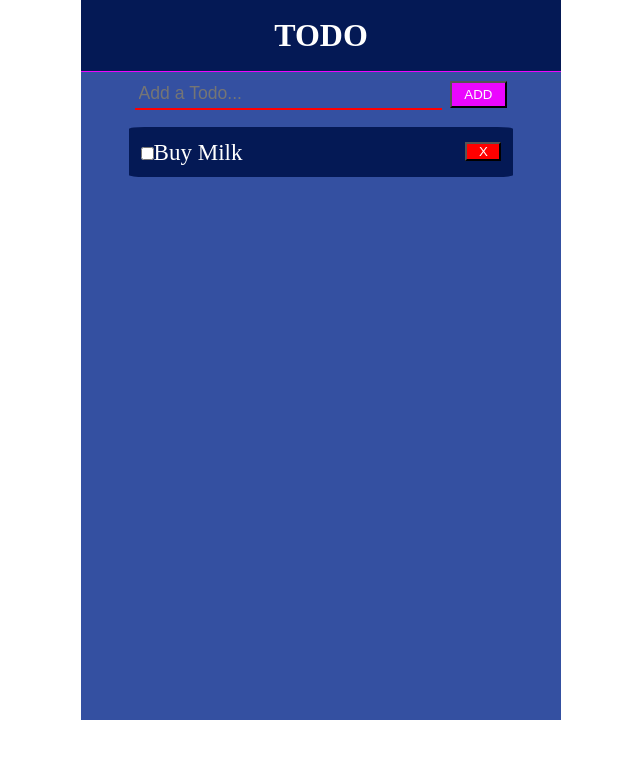
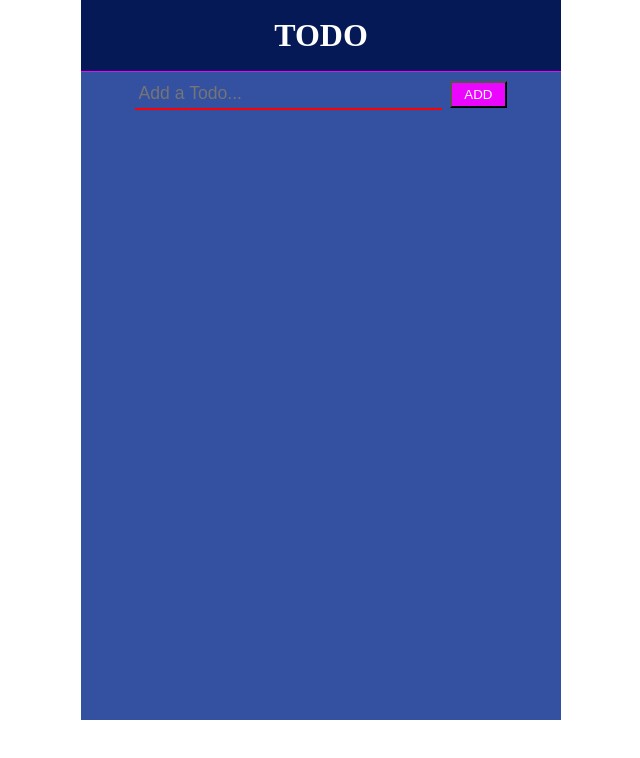
Before and after one commit to SkyWalkerPS/ToDo, a plain HTML site: page index.html in a window 1280 px wide. Shown: the whole page, without its empty margins (319-959 px from the left). Drawn offline with Linux system fonts and the light colour scheme.

Commit message:
Removed test todo

```diff
--- a/index.html
+++ b/index.html
@@ -24,11 +24,6 @@
 
             <div class="todo-list">
                 <ul class="todo-items">
-                    <li class="item" data-key="">
-                        <!-- test-purpose -->
-                        <input type="checkbox" class="checkbox">Buy Milk
-                        <button class="delete-button">X</button>
-                    </li>
                 </ul>
             </div>
         </div>
```
